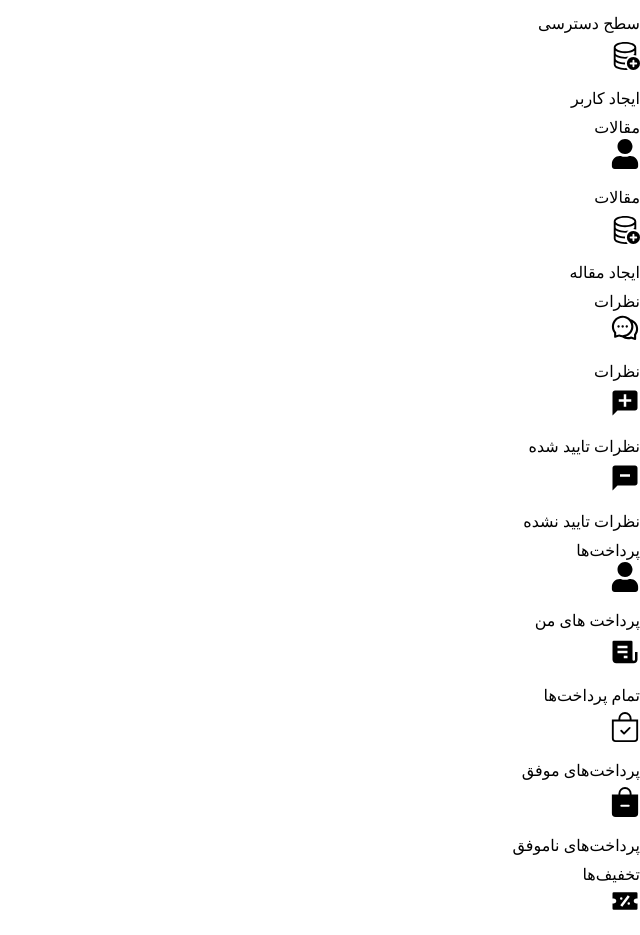
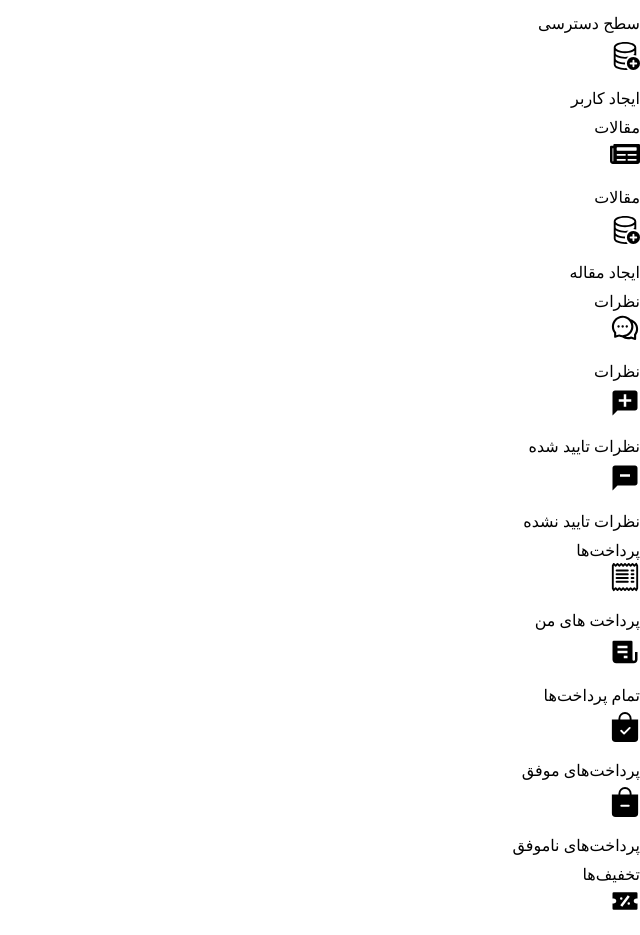
Before and after one commit to thethinkerdev/dashboard-sinamshop, a React (Vite) app: page / in a window 1280 px wide. Shown: the part 500-1435 px from the top of the page, without its empty margins (640-1280 px from the left). Built offline with nearby package versions, Linux system fonts and the light colour scheme.

Commit message:
Complete Logic Sidebar

```diff
--- a/src/App.tsx
+++ b/src/App.tsx
@@ -1,14 +1,25 @@
+import { useEffect, useState } from "react";
 import Content from "./components/Content";
 import Footer from "./components/Footer";
 import Header from "./components/Header";
 import Sidebar from "./components/Sidebar/Sidebar";
 
 export default function App() {
+  const [isSidebarOpen, setIsSidebarOpen] = useState<boolean>(true);
+
+
+  useEffect(()=>{
+    setIsSidebarOpen(document.body.clientWidth > 1200)
+  },[])
+
+  const handleBarClick = () => {
+    setIsSidebarOpen((curState) => !curState);
+  };
   return (
     <div className="flex flex-col" style={{ minHeight: "100vh" }}>
-      <Sidebar />
-      <Header />
-      <Content />
+      <Sidebar isSidebarOpen={isSidebarOpen} />
+      <Header handleBarClick={handleBarClick} isSidebarOpen={isSidebarOpen} />
+      <Content isSidebarOpen={isSidebarOpen} />
       <Footer />
     </div>
   );
--- a/src/components/Content.tsx
+++ b/src/components/Content.tsx
@@ -1,3 +1,13 @@
-export default function Content() {
-  return <section style={{ flex:"1" }} className="pr-80">Content</section>;
+interface Props {
+  isSidebarOpen: boolean;
 }
+export default function Content({ isSidebarOpen }: Props) {
+  return (
+    <section
+      style={{ flex: "1" }}
+      className={`${isSidebarOpen ? "pr-80  mx-8" : "p-3 mx-5"}`}
+    >
+      Content
+    </section>
+  );
+}
--- a/src/components/Header.tsx
+++ b/src/components/Header.tsx
@@ -1,11 +1,16 @@
 import { IoMdNotifications } from "react-icons/io";
 import { FaBars } from "react-icons/fa";
-export default function Header() {
+
+interface Props {
+  handleBarClick: () => void;
+  isSidebarOpen: boolean;
+}
+export default function Header({ handleBarClick, isSidebarOpen }: Props) {
   return (
     <div className="border-b border-solid border-slate-300 p-3">
-      <ul className="pr-80 mx-5 flex justify-between text-gray-600">
+      <ul className={`${isSidebarOpen ? "pr-80" : ""} mx-5 flex justify-between text-gray-600`}>
         <li className="flex items-center space-x-4 space-x-reverse">
-          <i className="cursor-pointer select-none">
+          <i className="cursor-pointer select-none" onClick={handleBarClick}>
             <FaBars />
           </i>
           <a href="">داشبورد</a>
--- a/src/components/Sidebar/Sidebar.tsx
+++ b/src/components/Sidebar/Sidebar.tsx
@@ -1,5 +1,5 @@
 import SidebarItem from "./SidebarItem";
-import { FaUser, FaUserEdit } from "react-icons/fa";
+import { FaNewspaper, FaUser, FaUserEdit, FaUsers } from "react-icons/fa";
 import {
   BiSolidReceipt,
   BiSolidCommentAdd,
@@ -9,7 +9,7 @@ import {
   BiCode,
 } from "react-icons/bi";
 
-import { BsBagCheck, BsBagDashFill, BsDatabaseAdd } from "react-icons/bs";
+import { BsBagCheck, BsBagCheckFill, BsBagDashFill, BsDatabaseAdd, BsReceipt } from "react-icons/bs";
 import { TbLockAccess } from "react-icons/tb";
 import {
   AiFillDashboard,
@@ -22,9 +22,17 @@ import {
 
 import SidebarLabelItem from "./SidebarLabelItem";
 import SidebarLogoItem from "./SidebarLogoItem";
-export default function Sidebar() {
+
+interface Props {
+  isSidebarOpen: boolean;
+}
+export default function Sidebar({ isSidebarOpen }: Props) {
   return (
-    <div className="fixed right-0 top-0 bg-slate-800 h-full w-80 overflow-hidden overflow-y-scroll">
+    <div
+      className={`sidebar fixed bg-slate-800 h-full w-80 overflow-hidden overflow-y-scroll ${
+        isSidebarOpen ? "open" : "close"
+      } `}
+    >
       <ul className="p-0">
         <SidebarLogoItem />
         <SidebarItem icon={<AiFillDashboard />} to="/" text="داشبورد" />
@@ -36,7 +44,7 @@ export default function Sidebar() {
         <SidebarItem icon={<BsDatabaseAdd />} to="/users" text="ایجاد محصول" />
 
         <SidebarLabelItem text="کاربران" />
-        <SidebarItem icon={<FaUser />} to="/users" text="کاربران" />
+        <SidebarItem icon={<FaUsers />} to="/users" text="کاربران" />
 
         <SidebarItem icon={<TbLockAccess />} to="/users" text="سطح دسترسی" />
 
@@ -44,7 +52,7 @@ export default function Sidebar() {
 
         <SidebarLabelItem text="مقالات" />
 
-        <SidebarItem icon={<FaUser />} to="/users" text="مقالات" />
+        <SidebarItem icon={<FaNewspaper />} to="/users" text="مقالات" />
 
         <SidebarItem icon={<BsDatabaseAdd />} to="/users" text="ایجاد مقاله" />
 
@@ -66,7 +74,7 @@ export default function Sidebar() {
 
         <SidebarLabelItem text="پرداخت‌ها" />
 
-        <SidebarItem icon={<FaUser />} to="/users" text="پرداخت های من" />
+        <SidebarItem icon={<BsReceipt />} to="/users" text="پرداخت های من" />
 
         <SidebarItem
           icon={<BiSolidReceipt />}
@@ -74,7 +82,7 @@ export default function Sidebar() {
           text="تمام پرداخت‌ها"
         />
 
-        <SidebarItem icon={<BsBagCheck />} to="/users" text="پرداخت‌های موفق" />
+        <SidebarItem icon={<BsBagCheckFill />} to="/users" text="پرداخت‌های موفق" />
 
         <SidebarItem
           icon={<BsBagDashFill />}
@@ -102,7 +110,11 @@ export default function Sidebar() {
           text="پیغام‌ها"
         />
 
-        <SidebarItem icon={<AiFillSetting />} to="/users" text="ویرایش رمز عبور"/>
+        <SidebarItem
+          icon={<AiFillSetting />}
+          to="/users"
+          text="ویرایش رمز عبور"
+        />
 
         <SidebarLabelItem>
           <div className="flex justify-center items-center space-x-2 space-x-reverse">
--- a/src/index.css
+++ b/src/index.css
@@ -2,9 +2,41 @@
 @tailwind components;
 @tailwind utilities;
 
+* {
+  padding: 0;
+  margin: 0;
+  box-sizing: border-box;
+}
 
-*{
-    padding: 0;
-    margin: 0;
-    box-sizing: border-box;
+@media screen and (min-width: 1200px) {
+  .sidebar {
+    animation: openSidebar 0.3s forwards;
+  }
 }
+
+.sidebar.open {
+  animation: openSidebar 1s forwards;
+}
+
+.sidebar.close {
+  animation: closeSidebar 1s forwards;
+}
+
+@keyframes closeSidebar {
+  from {
+    @apply right-0;
+  }
+
+  to {
+    @apply -right-80;
+  }
+}
+
+@keyframes openSidebar {
+  from {
+    @apply -right-80;
+  }
+  to {
+    @apply right-0;
+  }
+}
```
